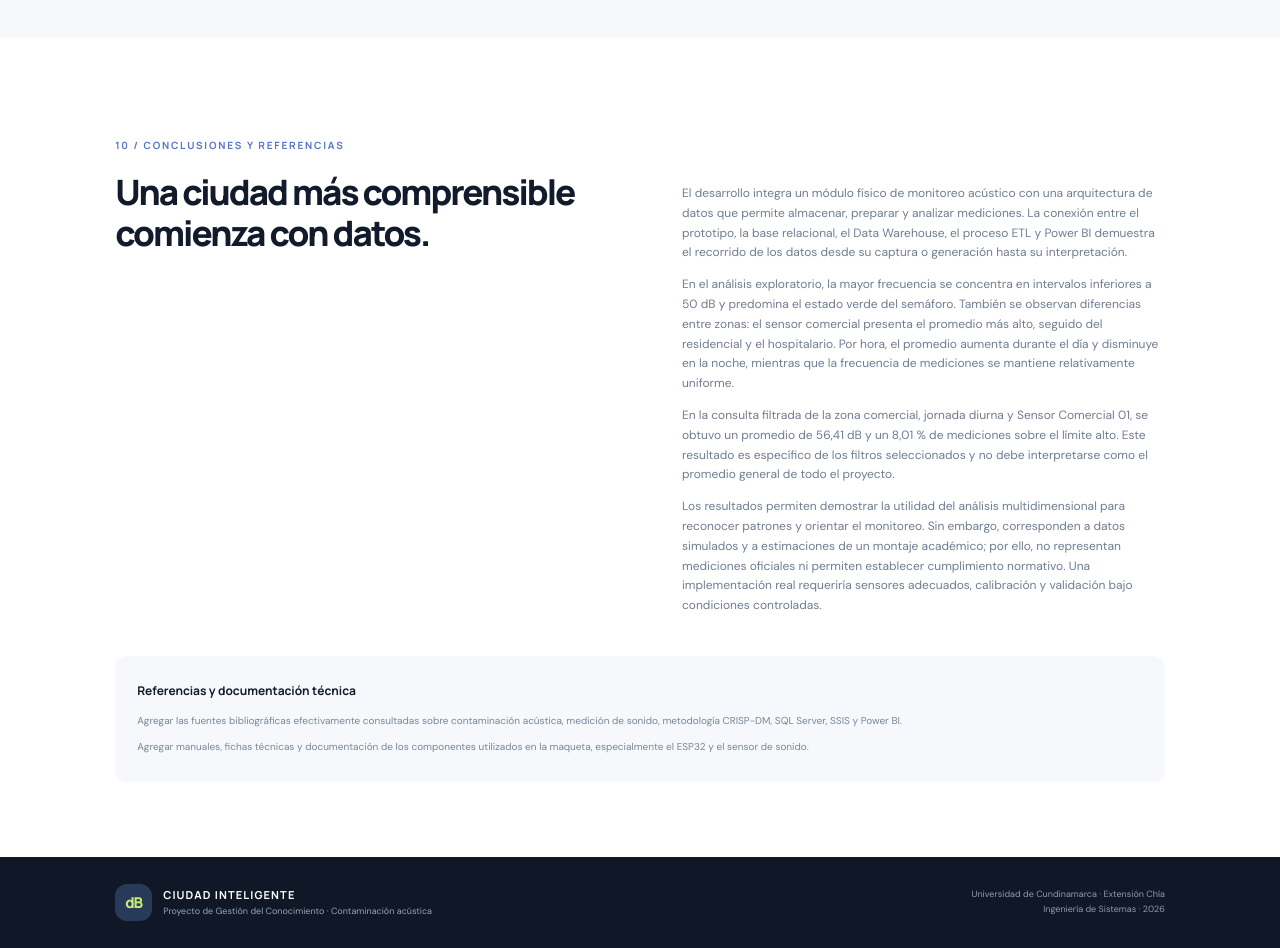
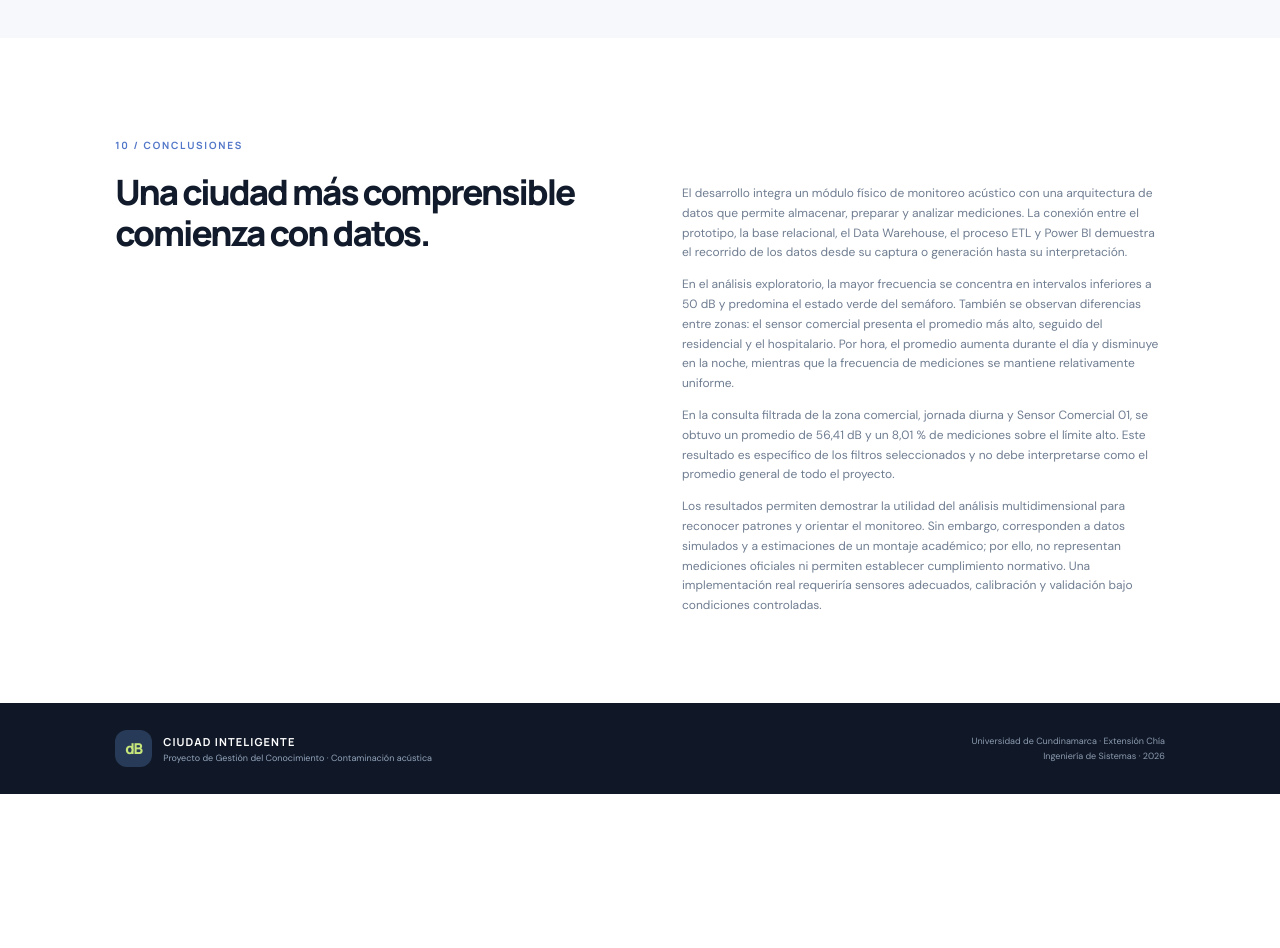
Before and after one commit to FelixNJ/pgc-contaminacion-acustica, a plain HTML site: page index.html in a window 1280 px wide. Shown: the part 9220-10168 px from the top of the page. After the commit the page ends 10014 px from the top, so only its background shows below. Drawn offline with Linux system fonts and the light colour scheme.

Commit message:
Update conclusions section and remove references
Removed references section and updated section kicker text.

```diff
--- a/index.html
+++ b/index.html
@@ -310,7 +310,7 @@
     </section>
 
     <section class="section conclusions-section">
-      <div class="section-kicker">10 / CONCLUSIONES Y REFERENCIAS</div>
+      <div class="section-kicker">10 / CONCLUSIONES </div>
       <div class="conclusion-layout">
         <h2>Una ciudad más comprensible<br>comienza con datos.</h2>
         <div>
@@ -320,11 +320,7 @@
           <p>Los resultados permiten demostrar la utilidad del análisis multidimensional para reconocer patrones y orientar el monitoreo. Sin embargo, corresponden a datos simulados y a estimaciones de un montaje académico; por ello, no representan mediciones oficiales ni permiten establecer cumplimiento normativo. Una implementación real requeriría sensores adecuados, calibración y validación bajo condiciones controladas.</p>
         </div>
       </div>
-      <div class="references-box">
-        <b>Referencias y documentación técnica</b>
-        <p>Agregar las fuentes bibliográficas efectivamente consultadas sobre contaminación acústica, medición de sonido, metodología CRISP-DM, SQL Server, SSIS y Power BI.</p>
-        <p>Agregar manuales, fichas técnicas y documentación de los componentes utilizados en la maqueta, especialmente el ESP32 y el sensor de sonido.</p>
-      </div>
+
     </section>
   </main>
 
```
